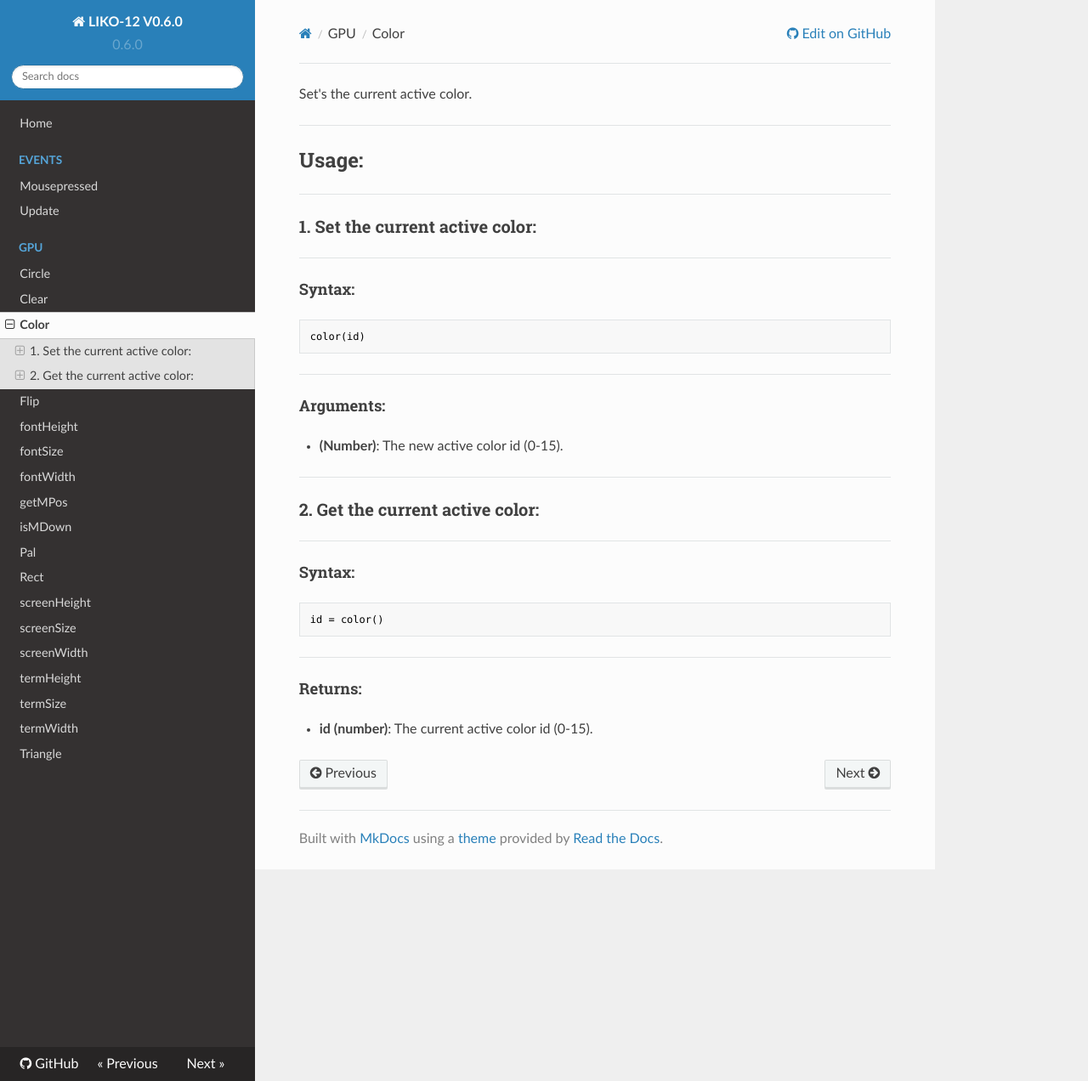
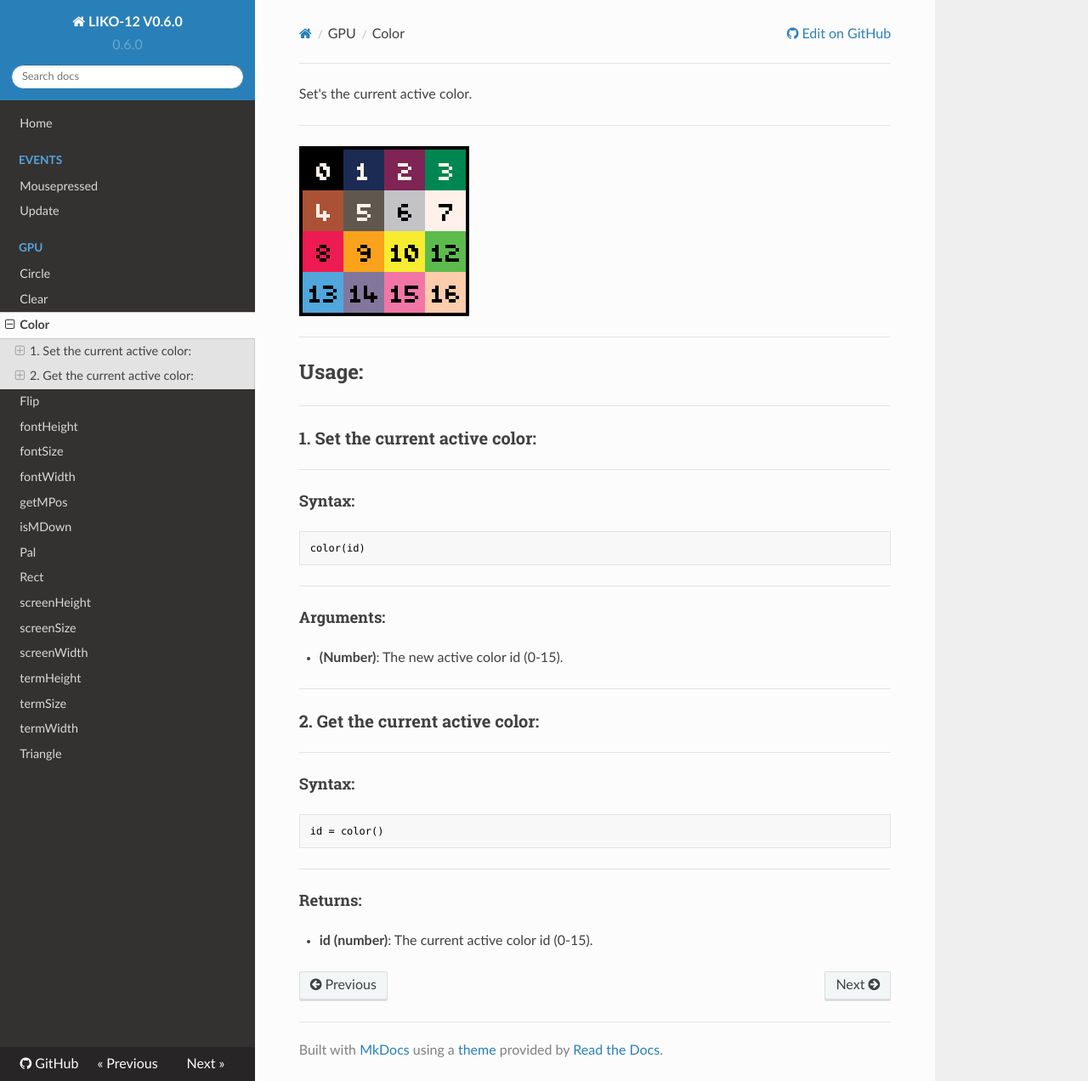
Before and after one commit to LIKO-12/LIKO-12, an MkDocs documentation site: the page built from Docs/GPU/color.md, in a window 1280 px wide and 1272 px high. Shown: the whole window at 85% size. Built offline with MkDocs 1.6.1, drawn with Linux system fonts in a browser that asks for light colours; nearby versions of some CDN libraries.

Commit message:
Added the palette image

```diff
--- a/Docs/GPU/color.md
+++ b/Docs/GPU/color.md
@@ -1,4 +1,8 @@
 Set's the current active color.
+
+---
+
+![Palette](Palette.png)
 
 ---
 
```
Also changed, not shown: Docs/GPU/Palette.png (added).
